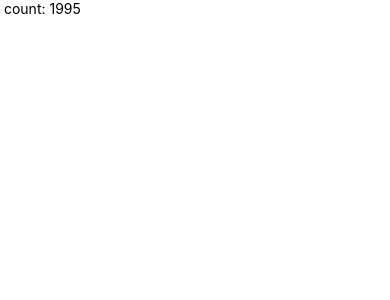
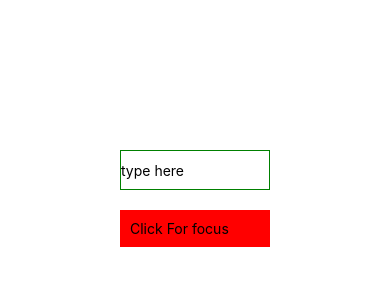
Before and after one commit to ABHISI764/react-native-preparation, a React Native app: screen / in a window 390 px wide. Shown: the top 300 px of the page. Built offline with nearby package versions, Linux system fonts and the light colour scheme.

Commit message:
useRef example

```diff
--- a/App.tsx
+++ b/App.tsx
@@ -5,17 +5,21 @@ import { Provider } from 'react-redux';
 import AuthDash from './src/components/HireOrderComponent/DashBoard';
 import MemoryLeakProblem from './src/components/MemoryLeak/MemoryLeakProblem';
 import MemoryLeakSolution from './src/components/MemoryLeak/MemoryLeakSolution';
+import Testing from './src/components/Testing/Testing';
+import UseRefExample from './src/components/Hook/UseRef/UseRefExample';
 
 const App = () => {
   return (
     <SafeAreaView>
       <ScrollView>
       <Provider store={store}>
+        {/* <Testing /> */}
+        <UseRefExample />
         {/* <GetApiWithDeleteButton /> */}
         {/* <Login /> */}
        {/* <AuthDash /> */}
        {/* <MemoryLeakProblem /> */}
-       <MemoryLeakSolution />
+       {/* <MemoryLeakSolution /> */}
       </Provider>
       </ScrollView>
     </SafeAreaView>
--- /dev/null
+++ b/src/components/Hook/UseRef/UseRefExample.js
@@ -0,0 +1,27 @@
+import { View, Text, SafeAreaView, ScrollView,TextInput,TouchableOpacity} from 'react-native';
+import React, { useRef } from 'react';
+
+const UseRefExample = () => {
+  const inputRef =  useRef()
+
+  const handelInput = () => {
+    inputRef.current.focus()
+
+  }
+  return (
+    <SafeAreaView style={{marginTop: 150, alignItems:'center'}}>
+      <ScrollView>
+        <TextInput
+        ref={inputRef}
+        placeholder='type here'
+        style={{width: 150,height: 40, borderWidth: 1, borderColor: 'green'}}
+        />
+        <TouchableOpacity onPress={handelInput} style={{padding: 10, backgroundColor:'red',marginTop: 20}}>
+            <Text>Click For focus</Text>
+        </TouchableOpacity>
+      </ScrollView>
+    </SafeAreaView>
+  );
+};
+
+export default UseRefExample;
--- /dev/null
+++ b/src/components/Testing/Testing.js
@@ -0,0 +1,43 @@
+import {
+  Text,
+  SafeAreaView,
+  ScrollView,
+  TouchableOpacity,
+  TextInput,
+  Alert,
+} from 'react-native';
+import React, { useRef } from 'react';
+
+const Testing = () => {
+  const inputRef = useRef();
+
+  const handelInput = () => {
+    inputRef.current.focus();
+    Alert.alert('focus working');
+  };
+
+  return (
+    <SafeAreaView style={{ marginTop: 150, alignItems: 'center' }}>
+      <ScrollView>
+        <TextInput
+          placeholder="Plese type here"
+          ref={inputRef}
+          style={{
+            width: 150,
+            height: 40,
+            borderWidth: 1,
+            borderColor: 'green',
+          }}
+        />
+        <TouchableOpacity
+          onPress={handelInput}
+          style={{ padding: 10, backgroundColor: 'green', marginTop: 20 }}
+        >
+          <Text>Focus on Input</Text>
+        </TouchableOpacity>
+      </ScrollView>
+    </SafeAreaView>
+  );
+};
+
+export default Testing;
```
Also changed, not shown: src/components/Hook/UseRef/README.md (added).
